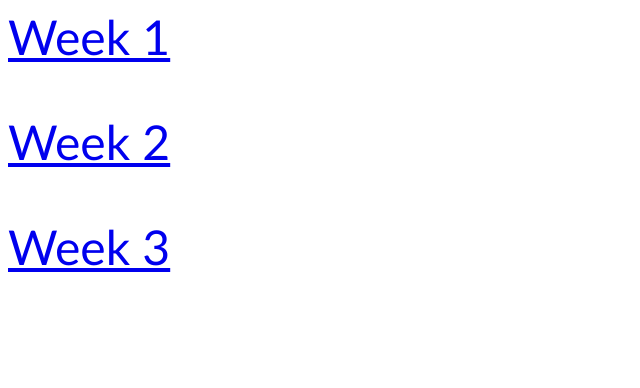
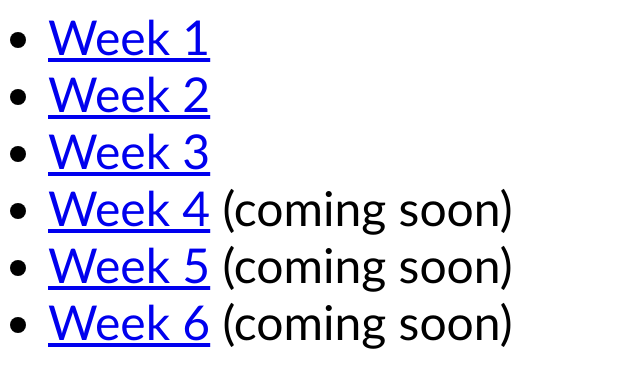
Before and after one commit to indiesque/zzbu6505, a plain HTML site: page index.html in a window 1280 px wide. Shown: the whole page, without its empty margins (0-640 px from the left). Drawn offline with Linux system fonts and the light colour scheme.

Commit message:
Update index.html

```diff
--- a/index.html
+++ b/index.html
@@ -1,5 +1,10 @@
-<font face="Calibri" size=11>
-  <p><a href="Week1">Week 1</a></p>
-  <p><a href="Week2">Week 2</a></p>
-  <p><a href="Week3">Week 3</a></p>
+<font face="Calibri" size=8>
+<ul>
+  <li><a href="Week1">Week 1</a></li>
+  <li><a href="Week2">Week 2</a></li>
+  <li><a href="Week3">Week 3</a></li>
+  <li><a href="Week3">Week 4</a> (coming soon)</li>
+  <li><a href="Week3">Week 5</a> (coming soon)</li>
+  <li><a href="Week3">Week 6</a> (coming soon)</li>
+ </ul>
 </font>
```
